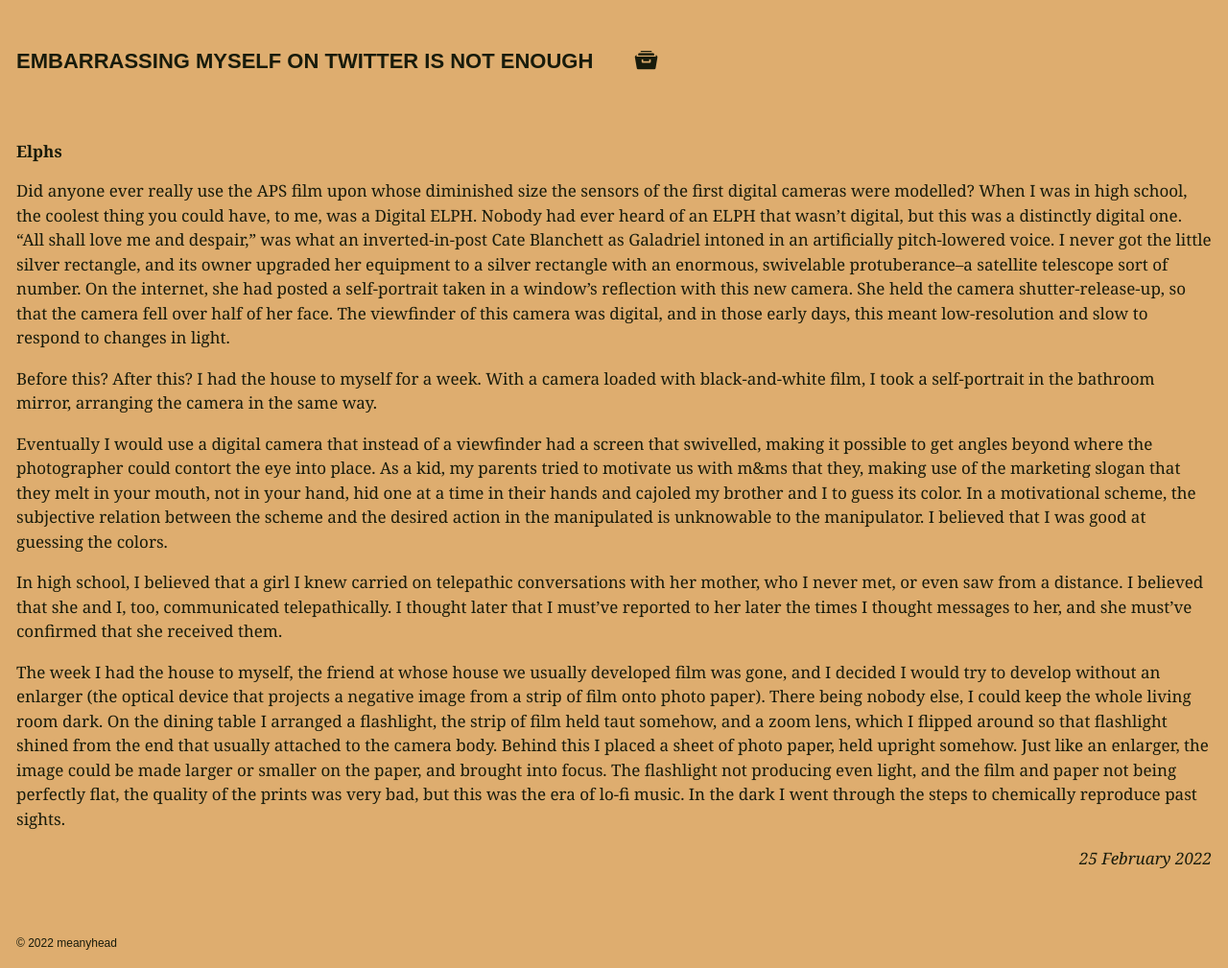
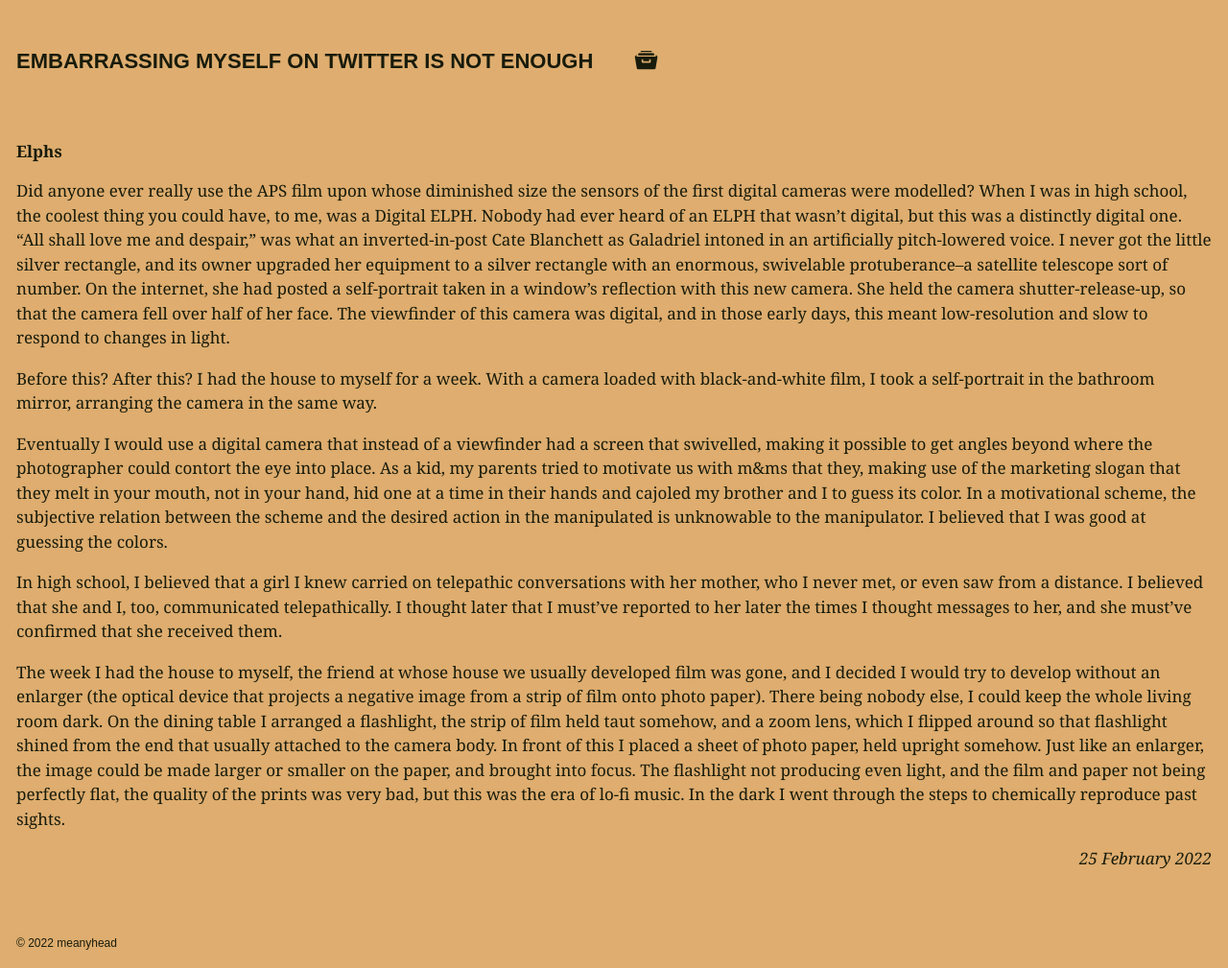
Before and after one commit to meanyhead/meanyhead.github.io, a Jekyll site: the page built from _posts/2022-2-25-elphs.md, in a window 1280 px wide. Shown: the whole page at 96% size. Built offline with Jekyll 4.4.1, drawn with Linux system fonts in a browser that asks for light colours; comment, search, counter and statistics services are not loaded.

Commit message:
auto Fri 02/25/2022  09:44 PM

```diff
--- a/_posts/2022-2-25-elphs.md
+++ b/_posts/2022-2-25-elphs.md
@@ -11,4 +11,4 @@ Eventually I would use a digital camera that instead of a viewfinder had a scree
 
 In high school, I believed that a girl I knew carried on telepathic conversations with her mother, who I never met, or even saw from a distance. I believed that she and I, too, communicated telepathically. I thought later that I must've reported to her later the times I thought messages to her, and she must've confirmed that she received them.
 
-The week I had the house to myself, the friend at whose house we usually developed film was gone, and I decided I would try to develop without an enlarger (the optical device that projects a negative image from a strip of film onto photo paper). There being nobody else, I could keep the whole living room dark. On the dining table I arranged a flashlight, the strip of film held taut somehow, and a zoom lens, which I flipped around so that flashlight shined from the end that usually attached to the camera body. Behind this I placed a sheet of photo paper, held upright somehow. Just like an enlarger, the image could be made larger or smaller on the paper, and brought into focus. The flashlight not producing even light, and the film and paper not being perfectly flat, the quality of the prints was very bad, but this was the era of lo-fi music. In the dark I went through the steps to chemically reproduce past sights.
+The week I had the house to myself, the friend at whose house we usually developed film was gone, and I decided I would try to develop without an enlarger (the optical device that projects a negative image from a strip of film onto photo paper). There being nobody else, I could keep the whole living room dark. On the dining table I arranged a flashlight, the strip of film held taut somehow, and a zoom lens, which I flipped around so that flashlight shined from the end that usually attached to the camera body. In front of this I placed a sheet of photo paper, held upright somehow. Just like an enlarger, the image could be made larger or smaller on the paper, and brought into focus. The flashlight not producing even light, and the film and paper not being perfectly flat, the quality of the prints was very bad, but this was the era of lo-fi music. In the dark I went through the steps to chemically reproduce past sights.
--- a/publish_time.txt
+++ b/publish_time.txt
@@ -1 +1 @@
-09:41 PM
+09:43 PM
```
